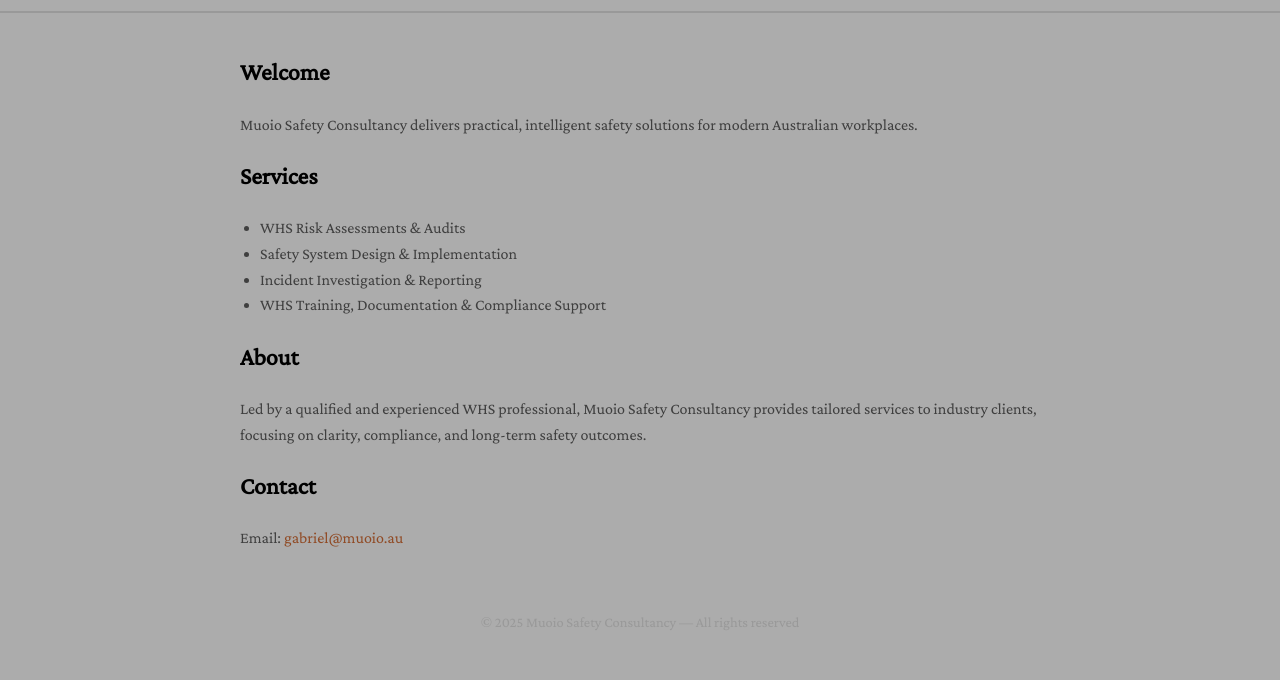
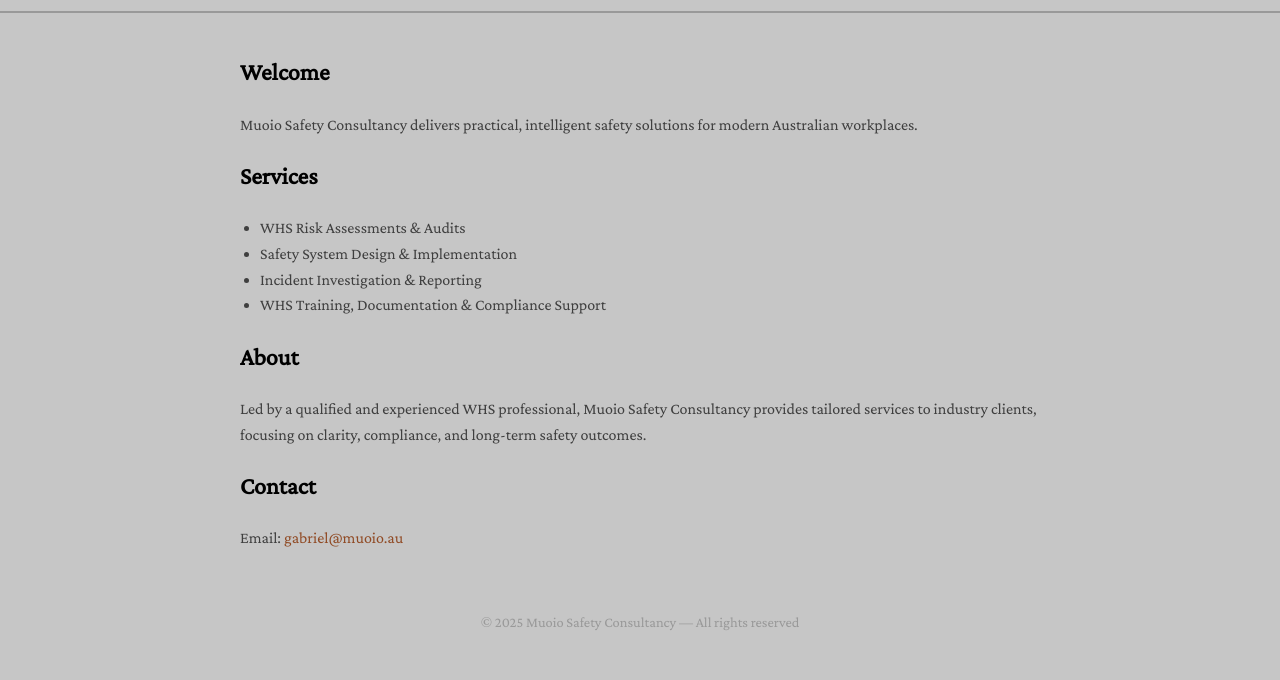
Before and after one commit to Gabriel-Muoio/muoio-safety-consultancy, a plain HTML site: page index.html in a window 1280 px wide. Shown: the part 120-800 px from the top of the page. Drawn offline with nearby package versions, Linux system fonts and the light colour scheme.

Commit message:
Update index.html

```diff
--- a/index.html
+++ b/index.html
@@ -11,7 +11,7 @@
       --white: #ffffff;
       --black:#000000;
       --text: #3f3f3f;
-      --background: #acacac; /* Try ,3a3a3a 333, 404040 etc. */
+      --background: #c6c6c6; /* Try ,3a3a3a 333, 404040 etc. */
       --muted: #999;
     }
 
```
